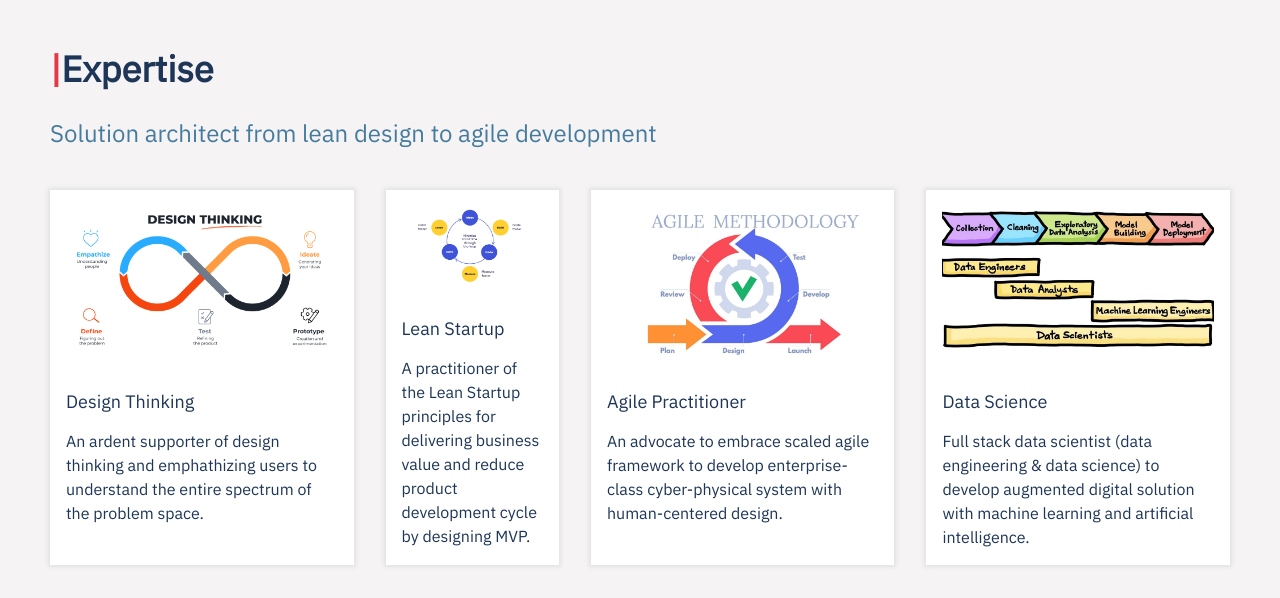
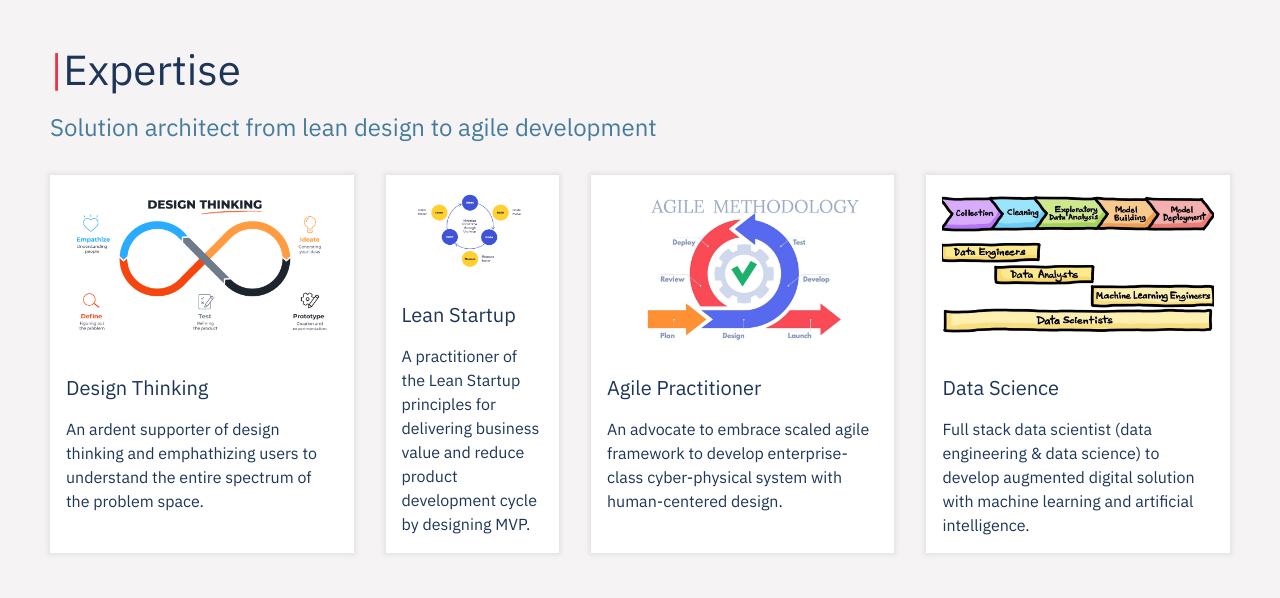
Before and after one commit to rezaabdullah/my-portfolio, a Gatsby site: page / in a window 1280 px wide. Shown: the part 586-1184 px from the top of the page. Built offline with nearby package versions, Linux system fonts and the light colour scheme; Gatsby itself is replaced by a stand-in of ours.

Commit message:
style: Global & Expertise styles updated

```diff
--- a/src/components/Expertise.js
+++ b/src/components/Expertise.js
@@ -45,8 +45,8 @@ const Expertise = () => {
     }
     return (
         <ExpertiseContainer>
-            <ExpertiseH1><span>|</span>Expertise</ExpertiseH1>
-            <ExpertiseH2>Solution architect from lean design to agile development</ExpertiseH2>
+            <ExpertiseH2><span>|</span>Expertise</ExpertiseH2>
+            <ExpertiseH3>Solution architect from lean design to agile development</ExpertiseH3>
             <CardContainer>
                 {getExpertise(data)}
             </CardContainer>
@@ -70,18 +70,14 @@ const ExpertiseContainer = styled.div`
         padding: 0 16px 32px 16px;
 `
 
-const ExpertiseH1 = styled.h1`
-    color: #1d3557;
-    font-weight: 600;
-    font-size: clamp(24px, 6vw, 36px);
-
+const ExpertiseH2 = styled.h2`
     span {
         color: #e63946;
-        font-weight: bold;
+        font-weight: 500;
     }
 `
 
-const ExpertiseH2 = styled.h2`
+const ExpertiseH3 = styled.h3`
     color: #457b9d;
     font-weight: 300;
     font-size: clamp(18px, 6vw, 24px);
--- a/src/components/ExpertiseCard.js
+++ b/src/components/ExpertiseCard.js
@@ -19,7 +19,8 @@ export const ExpertiseCard = styled.div`
         padding-top: 32px;
         color: #1d3557;
         background: none;
-        font-size: 18px;
+        font-size: 20px;
+        line-height: 26px;
         font-weight: 500;
     }
 
--- a/src/components/styles/GlobalStyles.js
+++ b/src/components/styles/GlobalStyles.js
@@ -17,7 +17,7 @@ export const GlobalStyle = createGlobalStyle`
         h2 {
             font-size: clamp(24px, 6vw, 42px);
             font-weight: 500;
-            line-height: 50px;
+            line-height: clamp(32px, 6vw, 50px);
             color: #1d3557;
         }
 
@@ -28,9 +28,10 @@ export const GlobalStyle = createGlobalStyle`
         }
 
         h4 {
-            font-size: clamp(18px, 6vw, 32px);
+            font-size: clamp(18px, 6vw, 24px);
             font-weight: 300;
             color: #457b9d;
+            background: none;
         }
 
         h5 {
```
